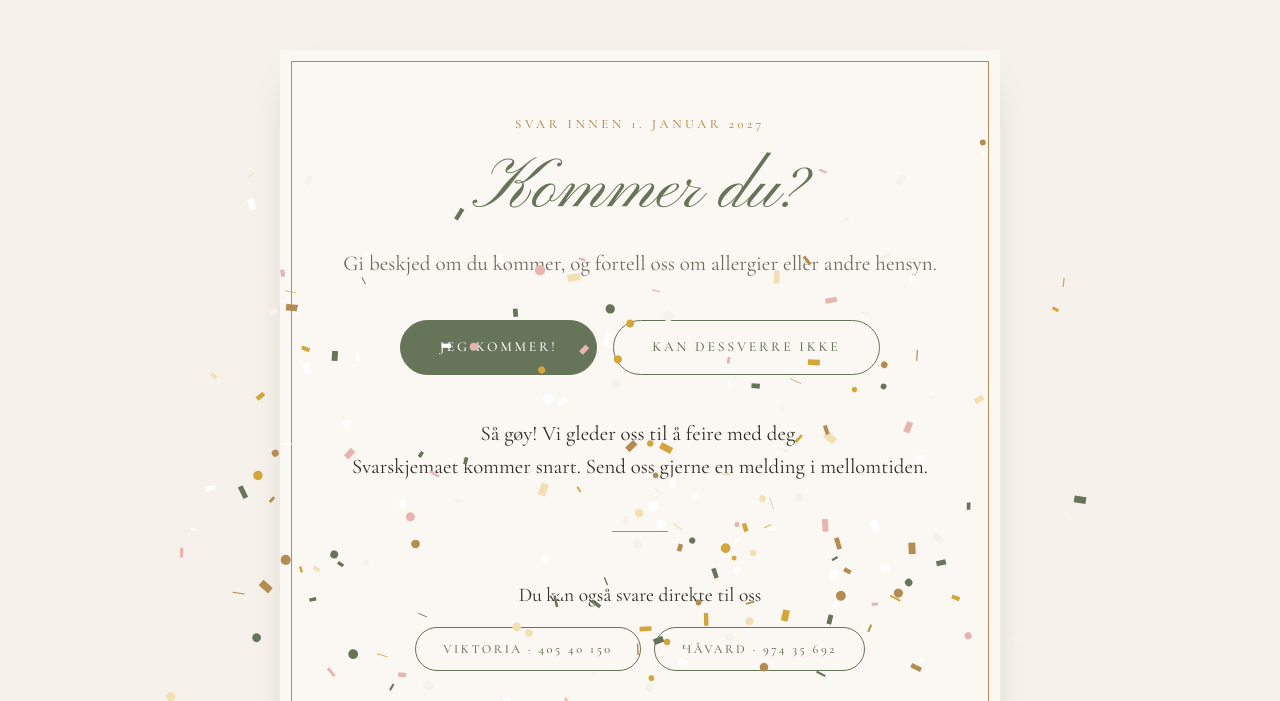
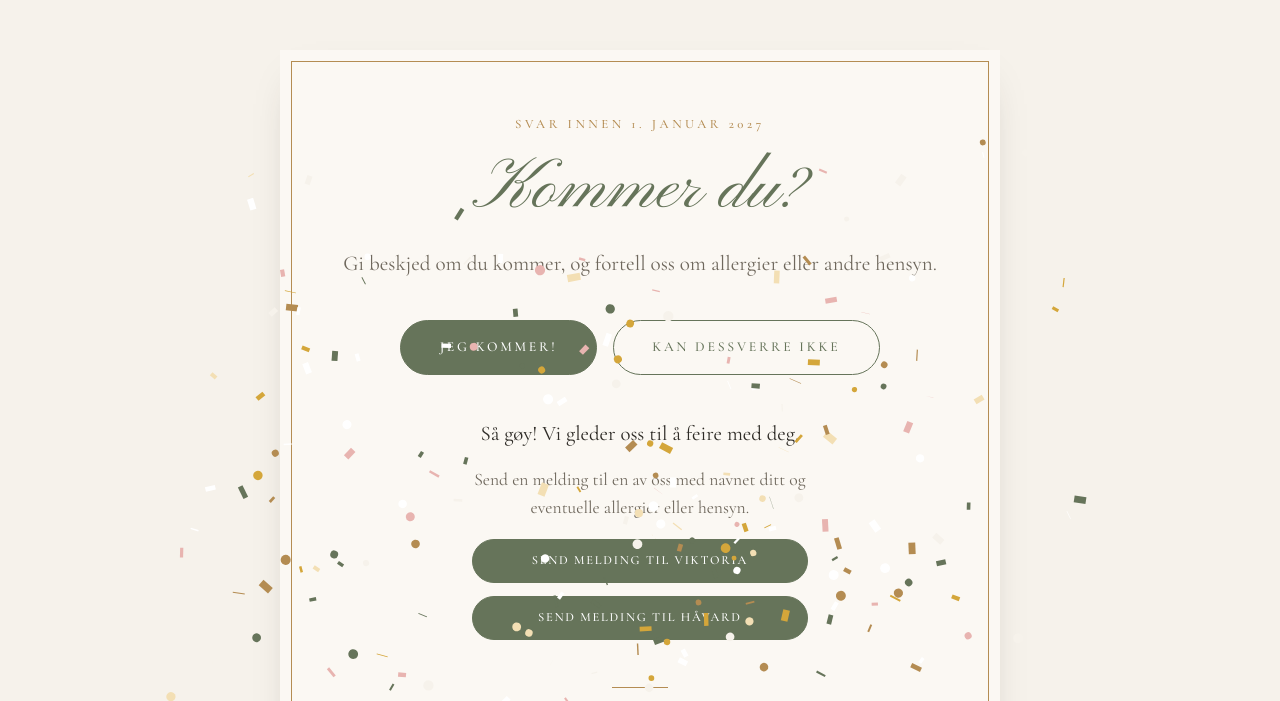
Before and after one commit to Haavardwikse/Viktoria-Haavard, a plain HTML site: page svar.html in a window 1280 px wide. Both pictures are taken after a click on the button "JEG KOMMER!". Shown: the part 646-1347 px from the top of the page. Drawn offline with nearby package versions, Linux system fonts and the light colour scheme.

Commit message:
Svar med ferdig utfylt SMS til Viktoria eller Håvard
«Jeg kommer!» og «Kan dessverre ikke» viser nå knapper som åpner
Meldinger med ferdig tekst til Viktoria eller Håvard.

Co-Authored-By: Claude Opus 5.5 <noreply@anthropic.com>
Claude-Session: https://claude.ai/code/session_01C9A1kzsyVvvLmtMYAPoXYw

```diff
--- a/assets/css/style.css
+++ b/assets/css/style.css
@@ -22,6 +22,7 @@
 }
 
 *, *::before, *::after { box-sizing: border-box; }
+[hidden] { display: none !important; }
 html { scroll-behavior: smooth; -webkit-text-size-adjust: 100%; }
 [id] { scroll-margin-top: calc(var(--meny-h) + .5rem); }
 body {
@@ -432,7 +433,10 @@ a.snart { cursor: not-allowed; opacity: .55; }
 /* ---------- Svar ---------- */
 .svarknapper { display: flex; flex-wrap: wrap; gap: 1rem; justify-content: center; margin-top: 1.4rem; }
 .svarmelding { display: none; margin-top: 1.6rem; font-size: 1.3rem; }
-.svarmelding.vises { display: block; animation: pop .7s cubic-bezier(.2,1.4,.4,1) both; }
+.svarmelding.vises { display: grid; gap: 1rem; justify-items: center; animation: pop .7s cubic-bezier(.2,1.4,.4,1) both; }
+.svarmelding .liten { font-size: 1.1rem; color: var(--dempet); max-width: 40ch; }
+.svarmelding .knapper { flex-direction: column; align-items: stretch; width: min(100%, 340px); }
+.svarmelding .knapp { letter-spacing: .14em; }
 .telefoner { display: flex; flex-wrap: wrap; gap: .8rem; justify-content: center; }
 
 /* ---------- Bunntekst ---------- */
--- a/assets/js/main.js
+++ b/assets/js/main.js
@@ -254,26 +254,39 @@ function kart() {
 }
 
 /* ---------- Svar-siden ---------- */
+const TELEFON = { viktoria: "+4740540150", havard: "+4797435692" };
+const SMS_TEKST = {
+  ja: "Hei! Jeg kommer gjerne i bryllupet deres 3. juli 2027 🎉\nNavn: \nAllergier eller andre hensyn: ",
+  nei: "Hei! Jeg kan dessverre ikke komme i bryllupet deres 3. juli 2027.\nNavn: "
+};
+
 function svar() {
   const ja = document.getElementById("svar-ja");
   const nei = document.getElementById("svar-nei");
   if (!ja || !nei) return;
   const jaTekst = document.getElementById("melding-ja");
   const neiTekst = document.getElementById("melding-nei");
+
+  // Ferdig utfylte SMS-lenker. iPhone/Mac bruker "&body=", Android "?body=".
+  const apple = /iPhone|iPad|iPod|Macintosh/.test(navigator.userAgent);
+  document.querySelectorAll("[data-sms]").forEach(a => {
+    const nr = TELEFON[a.dataset.sms];
+    const tekst = encodeURIComponent(SMS_TEKST[a.dataset.svar] || "");
+    a.href = `sms:${nr}${apple ? "&" : "?"}body=${tekst}`;
+  });
+
+  const skjemaKnapp = document.getElementById("skjema-knapp");
+  if (skjemaKnapp) skjemaKnapp.hidden = !LENKER.skjema;
+
   ja.addEventListener("click", () => {
     neiTekst.classList.remove("vises");
     jaTekst.classList.add("vises");
     konfetti();
-    if (LENKER.skjema) window.open(LENKER.skjema, "_blank", "noopener");
   });
   nei.addEventListener("click", () => {
     jaTekst.classList.remove("vises");
     neiTekst.classList.add("vises");
   });
-  const skjemaHint = document.getElementById("skjema-hint");
-  if (skjemaHint) skjemaHint.hidden = !LENKER.skjema;
-  const ingenSkjema = document.getElementById("ingen-skjema");
-  if (ingenSkjema) ingenSkjema.hidden = !!LENKER.skjema;
 }
 
 /* ---------- Konfetti (uten bibliotek) ---------- */
--- a/svar.html
+++ b/svar.html
@@ -54,12 +54,22 @@
             <button class="knapp fylt stor" type="button" id="svar-ja">Jeg kommer!</button>
             <button class="knapp stor" type="button" id="svar-nei">Kan dessverre ikke</button>
           </div>
-          <p class="svarmelding" id="melding-ja" aria-live="polite">
-            Så gøy! Vi gleder oss til å feire med deg.
-            <span id="skjema-hint" hidden><br>Svarskjemaet åpnes i en ny fane – fyll det ut, så har vi alt vi trenger.</span>
-            <span id="ingen-skjema"><br>Svarskjemaet kommer snart. Send oss gjerne en melding i mellomtiden.</span>
-          </p>
-          <p class="svarmelding" id="melding-nei" aria-live="polite">Så synd! Gi oss gjerne beskjed på telefon, så vi vet det.</p>
+          <div class="svarmelding" id="melding-ja" aria-live="polite">
+            <p>Så gøy! Vi gleder oss til å feire med deg.</p>
+            <p class="liten">Send en melding til en av oss med navnet ditt og eventuelle allergier eller hensyn.</p>
+            <div class="knapper">
+              <a class="knapp fylt" data-sms="viktoria" data-svar="ja" href="sms:+4740540150">Send melding til Viktoria</a>
+              <a class="knapp fylt" data-sms="havard" data-svar="ja" href="sms:+4797435692">Send melding til Håvard</a>
+            </div>
+            <a class="knapp" id="skjema-knapp" data-lenke="skjema" href="#" hidden>Fyll ut svarskjemaet</a>
+          </div>
+          <div class="svarmelding" id="melding-nei" aria-live="polite">
+            <p>Så synd! Gi oss gjerne beskjed, så vi vet det.</p>
+            <div class="knapper">
+              <a class="knapp" data-sms="viktoria" data-svar="nei" href="sms:+4740540150">Send melding til Viktoria</a>
+              <a class="knapp" data-sms="havard" data-svar="nei" href="sms:+4797435692">Send melding til Håvard</a>
+            </div>
+          </div>
 
           <hr class="strek">
           <p>Du kan også svare direkte til oss</p>
```
